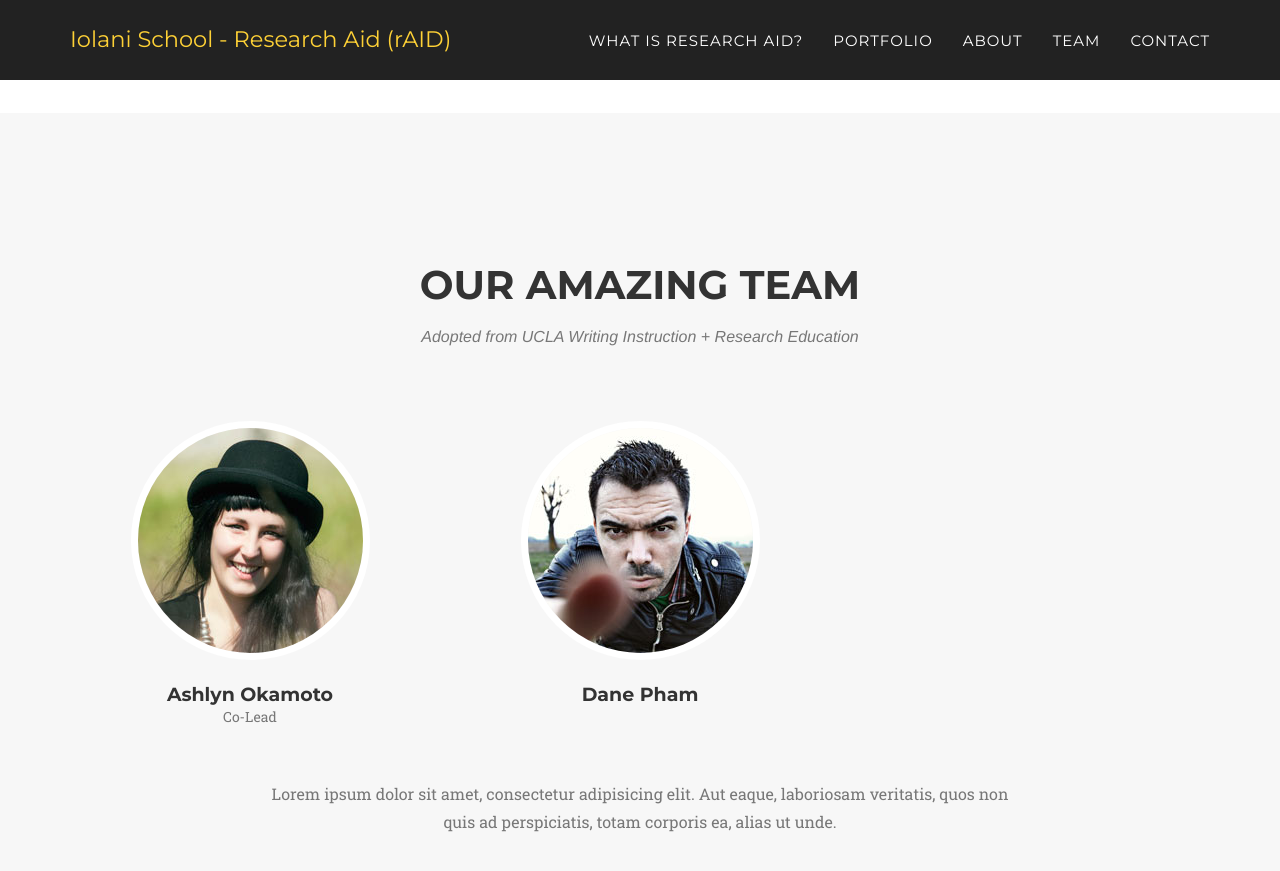
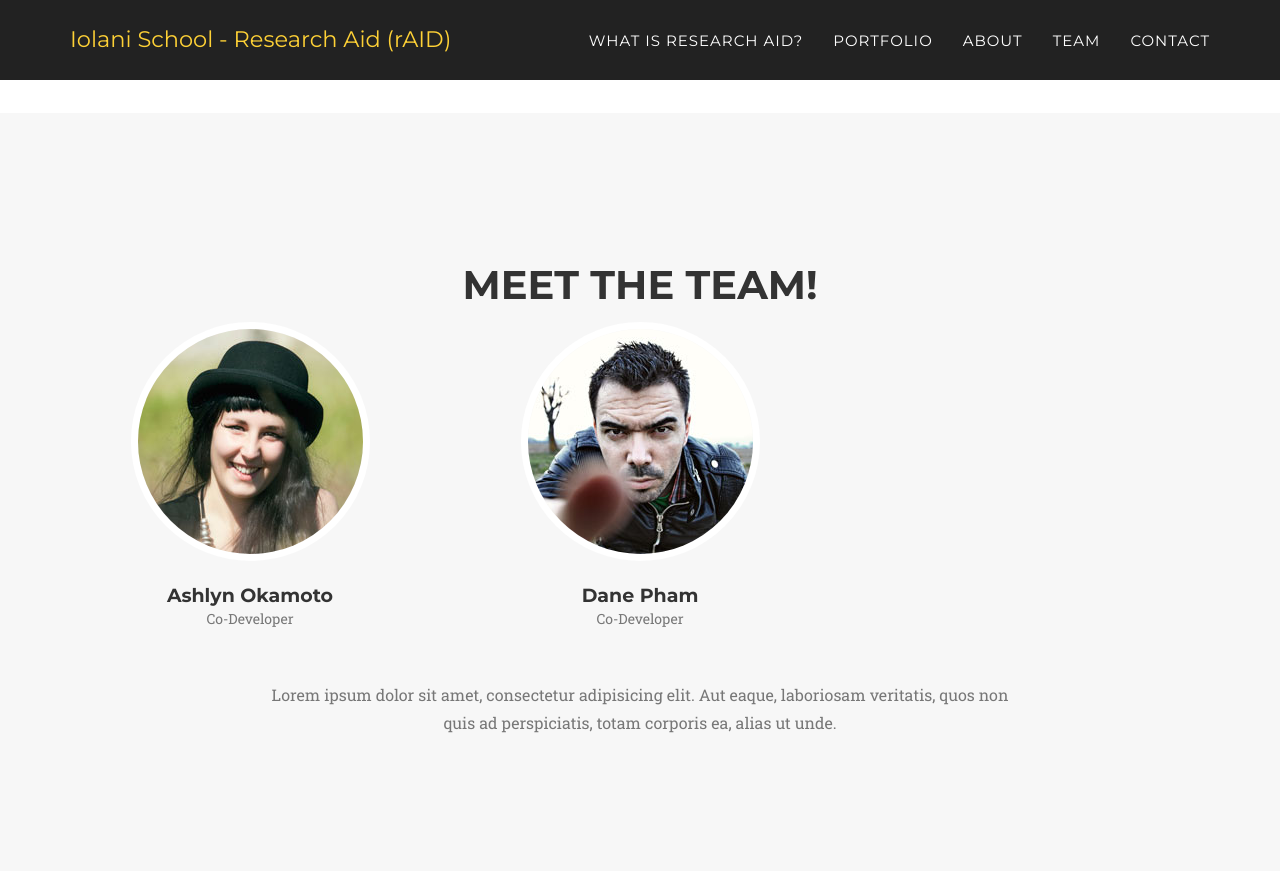
Before and after one commit to phamtom808/Jekyll-Iolani, a Jekyll site: the page built from index.html, in a window 1280 px wide and 900 px high, scrolled down 3674 px. Shown: the top 871 px of the window. Built offline with Jekyll 4.4.1, drawn with Linux system fonts in a browser that asks for light colours; some web fonts are replaced; some of the changed text lies outside the part shown.

```diff
--- a/_config.yml
+++ b/_config.yml
@@ -11,11 +11,12 @@
 people:
 - name: Ashlyn Okamoto
   pic: 1
-  position: Co-Lead
+  position: Co-Developer
 
 
 - name: Dane Pham
   pic: 2
+  position: Co-Developer
 
 
 # Postal address
--- a/_includes/about.html
+++ b/_includes/about.html
@@ -4,7 +4,7 @@
             <div class="row">
                 <div class="col-lg-12 text-center">
                     <h2 class="section-heading">About</h2>
-                    <h3 class="section-subheading text-muted">Adopted from UCLA Writing Instruction + Research Education</h3>
+                    <h3 class="section-subheading text-muted">Meet the Team!</h3>
                 </div>
             </div>
             <div class="row">
--- a/_includes/team.html
+++ b/_includes/team.html
@@ -3,8 +3,7 @@
         <div class="container">
             <div class="row">
                 <div class="col-lg-12 text-center">
-                    <h2 class="section-heading">Our Amazing Team</h2>
-                    <h3 class="section-subheading text-muted">Adopted from UCLA Writing Instruction + Research Education</h3>
+                    <h2 class="section-heading">Meet the Team!</h2>
                 </div>
             </div>
             <div class="row">
```
Also changed, not shown: README.md, 4 other files.
